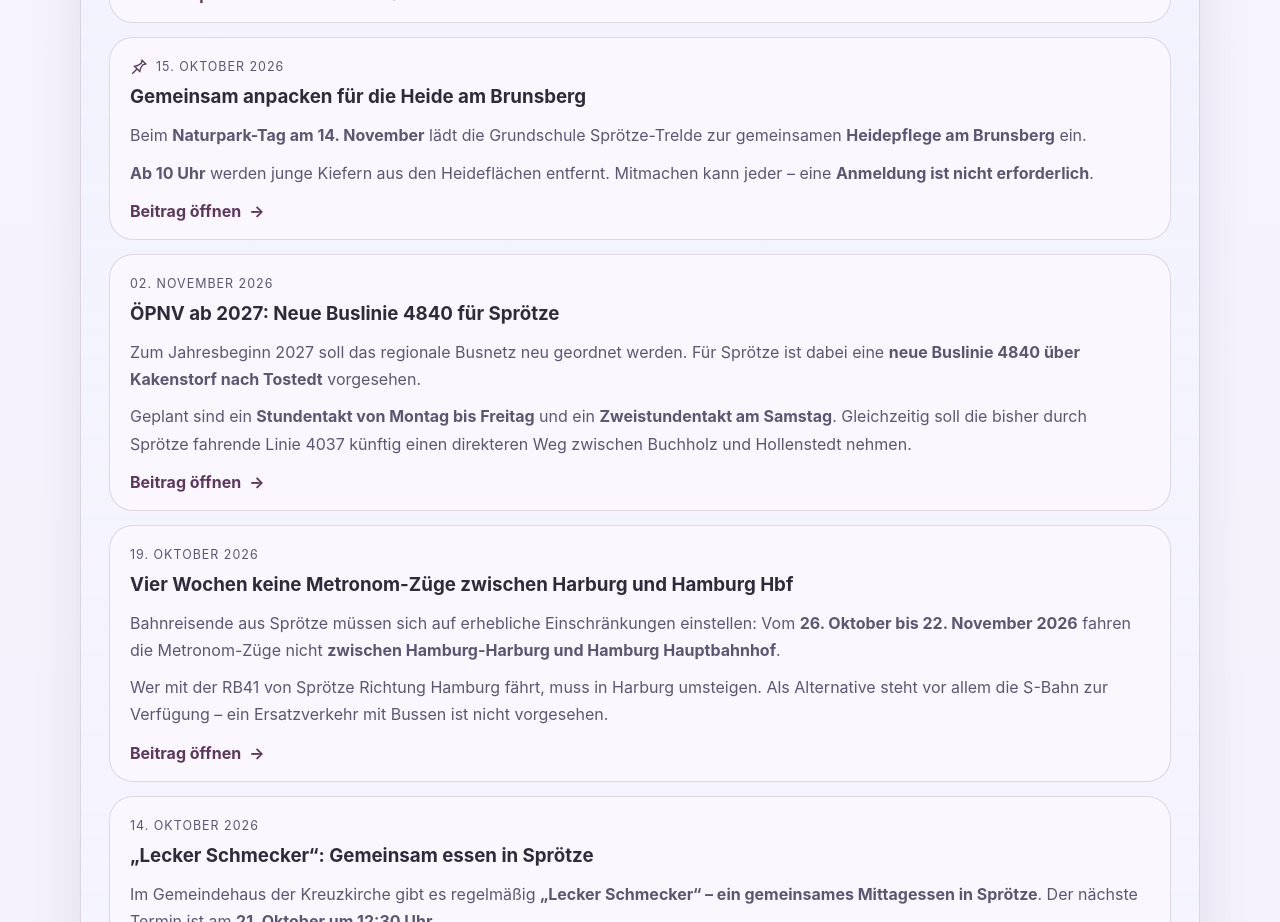
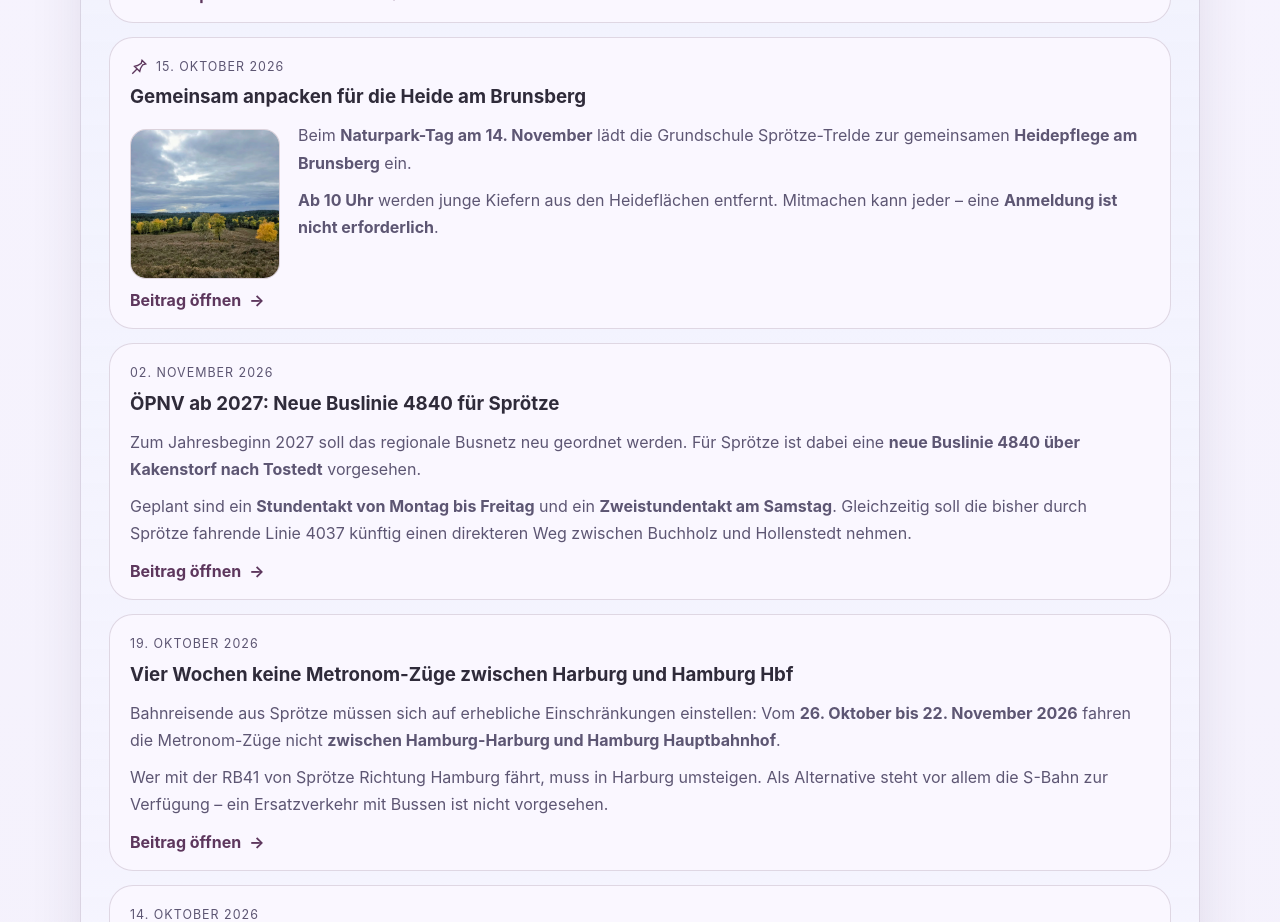
Before and after one commit to chrbucs2/waehlergruppe-sproetze, a React (Vite) app: page /sproetze-aktuell in a window 1280 px wide. Shown: the part 1480-2402 px from the top of the page. Built offline with nearby package versions, Linux system fonts and the light colour scheme.

Commit message:
Add Brunsberg autumn news image
Co-authored-by: Copilot <223556219+Copilot@users.noreply.github.com>

```diff
--- a/src/data/news.ts
+++ b/src/data/news.ts
@@ -1269,6 +1269,10 @@ export const news: NewsModel[] = [
             'Beim **Naturpark-Tag am 14. November** lädt die Grundschule Sprötze-Trelde zur gemeinsamen **Heidepflege am Brunsberg** ein.',
             '**Ab 10 Uhr** werden junge Kiefern aus den Heideflächen entfernt. Mitmachen kann jeder – eine **Anmeldung ist nicht erforderlich**.',
         ],
+        summaryImage: {
+            src: '/images/news/brunsberg-herbst.jpeg',
+            alt: 'Kreisel Sprötze',
+        },
         introduction: [
             'Am Samstag, **14. November 2026**, heißt es am Brunsberg wieder gemeinsam anpacken: Die Naturpark-Schule **Grundschule Sprötze-Trelde** beteiligt sich am 15. Naturpark-Tag und organisiert eine **Pflegeaktion in der Heide**.',
             'Dabei werden vor allem junge Kieferntriebe entfernt, damit die offene Heidelandschaft erhalten bleibt. Die Aktion beginnt um **10 Uhr** und dauert etwa zwei Stunden.',
```
Also changed, not shown: public/images/news/brunsberg-herbst.jpeg (added).
